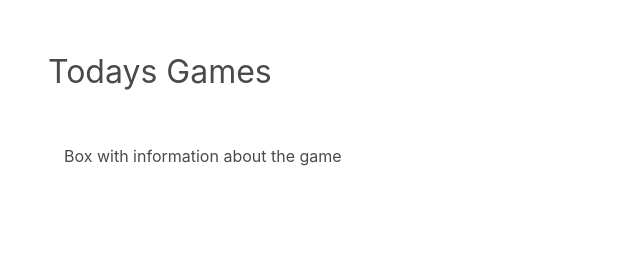
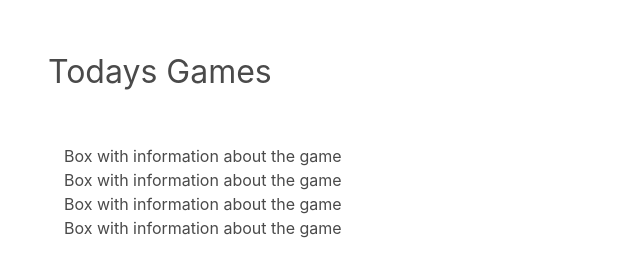
Before and after one commit to Soteria-Smart-Contracts/MLB-Stats, a plain HTML site: page index.html in a window 1280 px wide. Shown: the whole page, without its empty margins (0-640 px from the left). Drawn offline with nearby package versions, Linux system fonts and the light colour scheme; no server answers.

Commit message:
July 19, 2022 11:39 AM

```diff
--- a/index.html
+++ b/index.html
@@ -12,6 +12,9 @@
         <h1 class="is-size-3 my-6 mx-6">Todays Games</h1>
         <div id="Gameday" class="container">
             <div id="Game1">Box with information about the game</div>
+            <div id="Game2">Box with information about the game</div>
+            <div id="Game3">Box with information about the game</div>
+            <div id="Game4">Box with information about the game</div>
         </div>
     </section>
 
```
